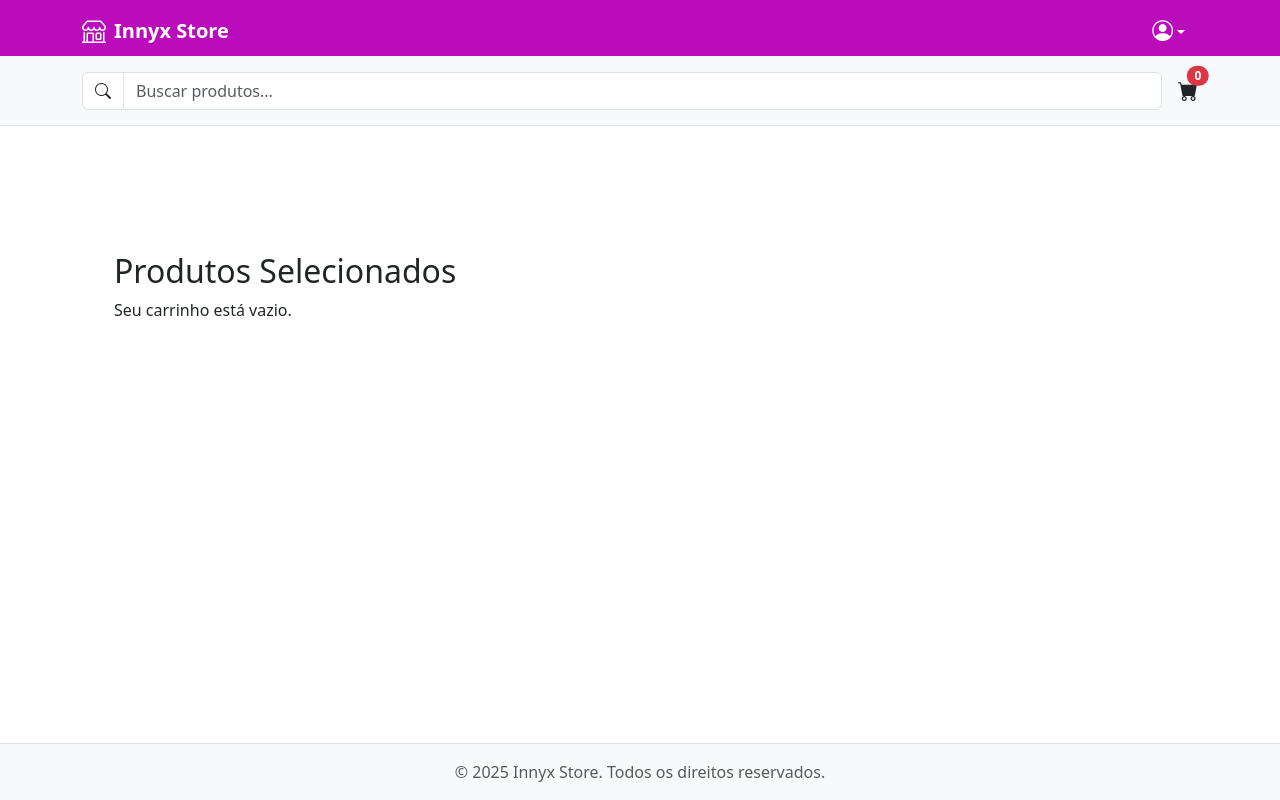
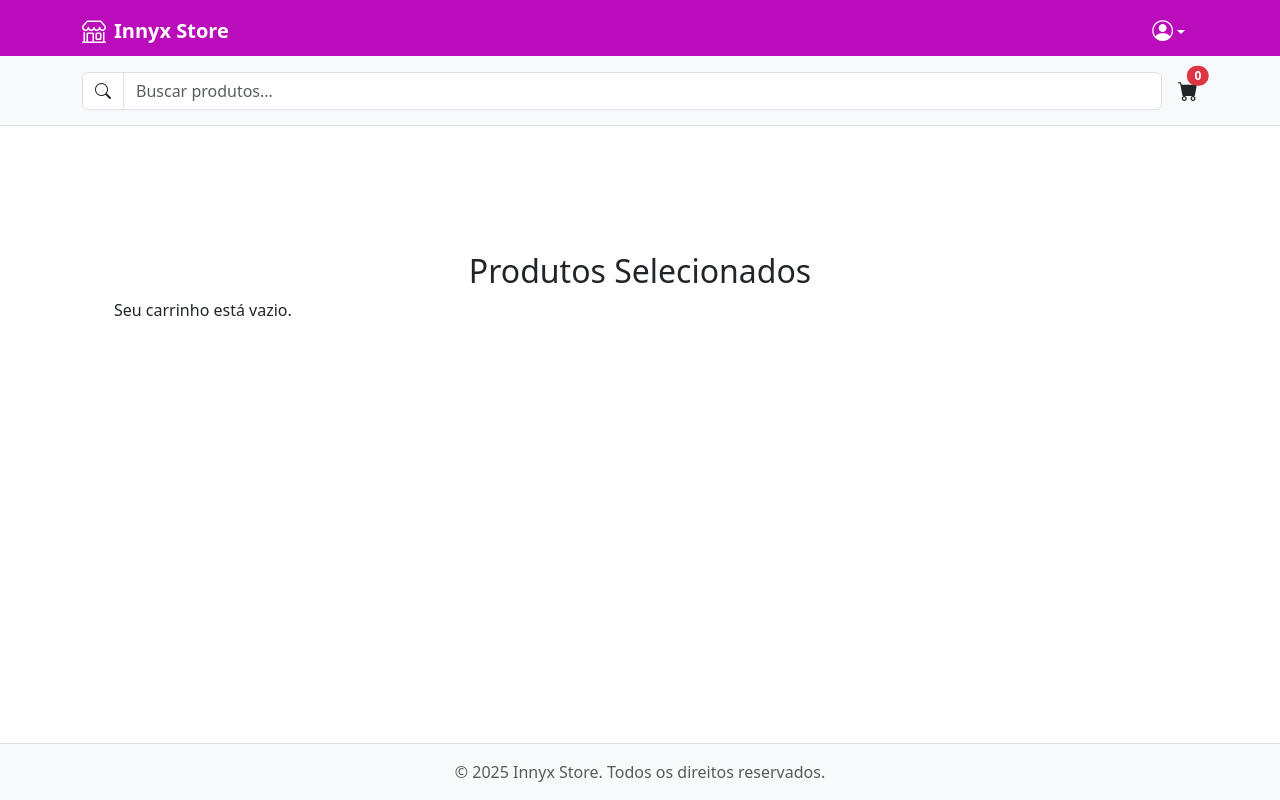
Before and after one commit to Daniel-da-Silva-Alves/Desafio-Front-end-INNYX, a Vue app: page /checkout in a window 1280 px wide. Built offline with nearby package versions, Linux system fonts and the light colour scheme.

Commit message:
Centralização do título dos produtos selecionados
Centralização do título dos produtos selecionados

```diff
--- a/src/views/client/Checkout.vue
+++ b/src/views/client/Checkout.vue
@@ -1,7 +1,7 @@
 <template>
   <client-layout>
     <div class="checkout">
-      <h2>Produtos Selecionados</h2>
+      <h2 class="text-center">Produtos Selecionados</h2>
 
       <div class="cart-items" v-if="paginatedItems.length">
         <div class="products-grid">
@@ -40,6 +40,7 @@
             Finalizar compra
           </button>
         </div>
+
       </div>
       <p v-else>Seu carrinho está vazio.</p>
     </div>
@@ -92,6 +93,10 @@ function finalizePurchase() {
 <style lang="scss" scoped>
 .checkout {
   padding: 2rem;
+
+  .text-center {
+    text-align: center;
+  }
 
   .cart-items {
     margin-top: 2rem;
```
